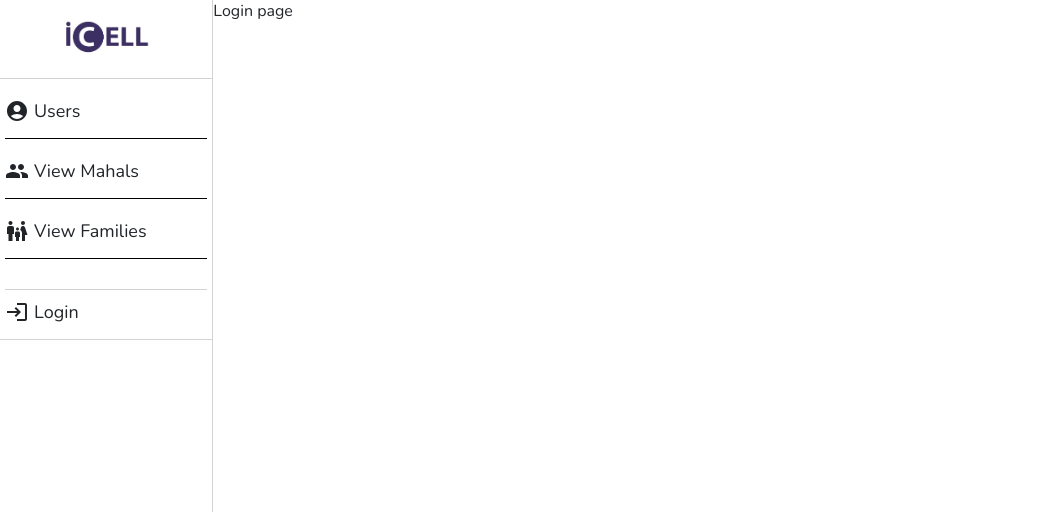
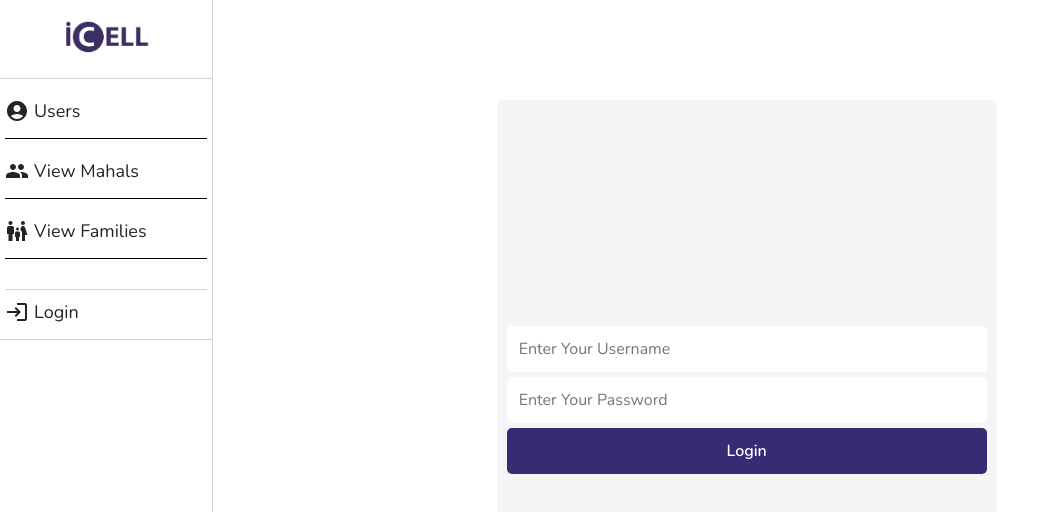
Before and after one commit to Bunningss/icell_admin, a React (Create React App) app: page /login in a window 1280 px wide. Shown: the top 512 px of the page, without its empty margins (0-1050 px from the left). Built offline with nearby package versions, Linux system fonts and the light colour scheme; no server answers.

Commit message:
login page

```diff
--- a/src/Pages/Login/Login.jsx
+++ b/src/Pages/Login/Login.jsx
@@ -2,7 +2,15 @@ import './Login.scss';
 
 const Login = () => {
   return (
-    <div className='login'>Login page</div>
+    <div className='login'>
+      <div className="wrapper">
+        <form action="" className="form">
+          <input type="text" placeholder='Enter Your Username' className='form-input'/>
+          <input type="text" placeholder='Enter Your Password' className='form-input'/>
+          <button className="button">Login</button>
+        </form>
+      </div>
+    </div>
   )
 }
 
--- a/src/Pages/Login/Login.scss
+++ b/src/Pages/Login/Login.scss
@@ -0,0 +1,49 @@
+.login {
+    padding: 10px;
+    height: 100vh;
+    width: 100%;
+
+    .wrapper {
+        height: 100%;
+        width: 100%;
+        display: flex;
+        justify-content: center;
+        align-items: center;
+
+        .form {
+            width: 500px;
+            height: 600px;
+            padding: 10px;
+            background-color: #f5f5f7;
+            border-radius: 5px;
+
+            display: flex;
+            flex-direction: column;
+            justify-content: center;
+            align-items: center;
+            gap: 5px;
+
+            .form-input {
+                width: 100%;
+                padding: 12px;
+                border: none;
+                outline: none;
+                border-radius: 5px;
+                font-size: 16px;
+            }
+
+            .button {
+                width: 100%;
+                padding: 12px;
+                border-radius: 5px;
+                border: none;
+                outline: none;
+                font-size: 16px;
+                background-color: var(--color-primary);
+                color: #fff;
+                font-weight: 600;
+                cursor: pointer;
+            }
+        }
+    }
+}
```
